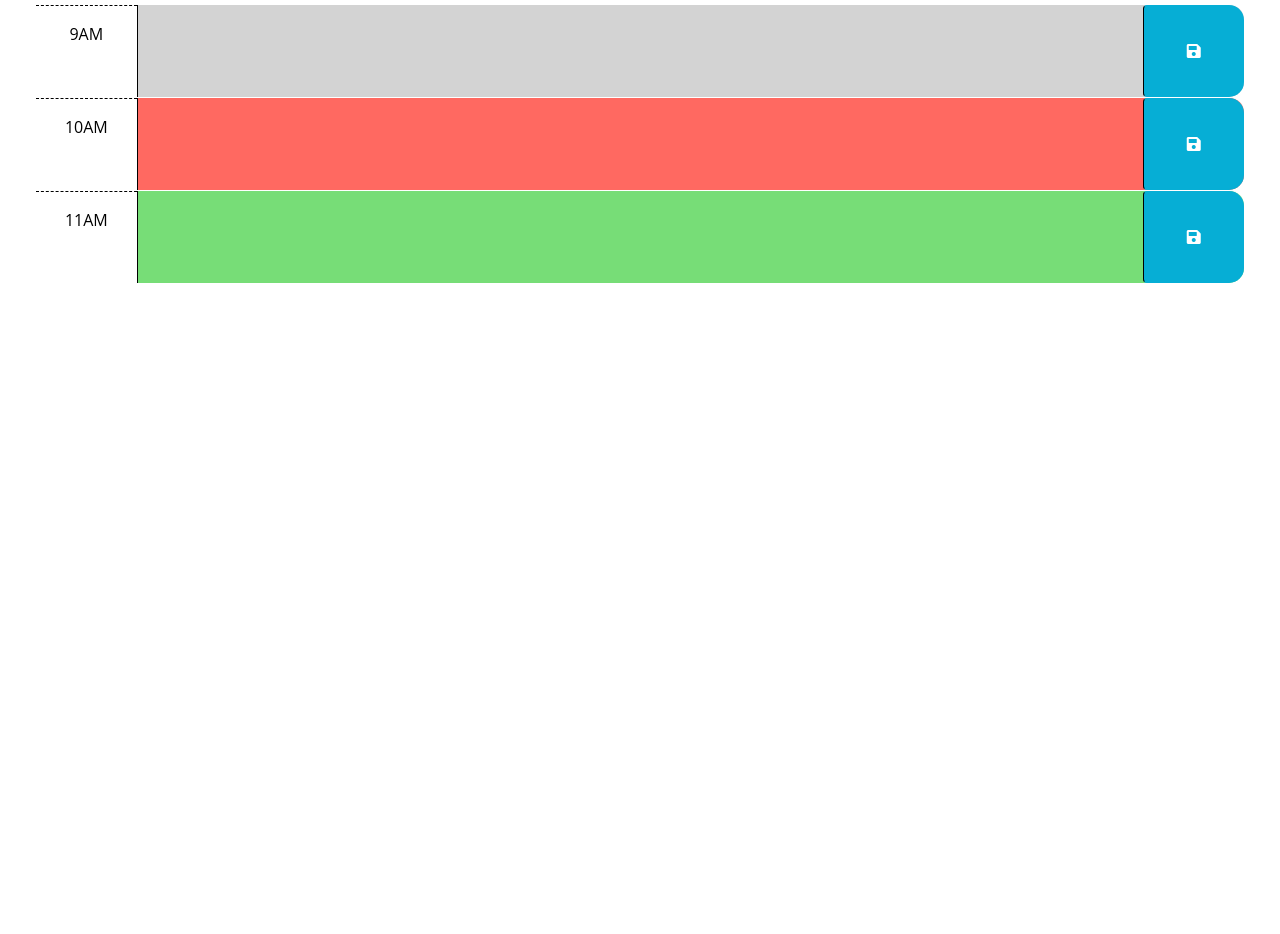
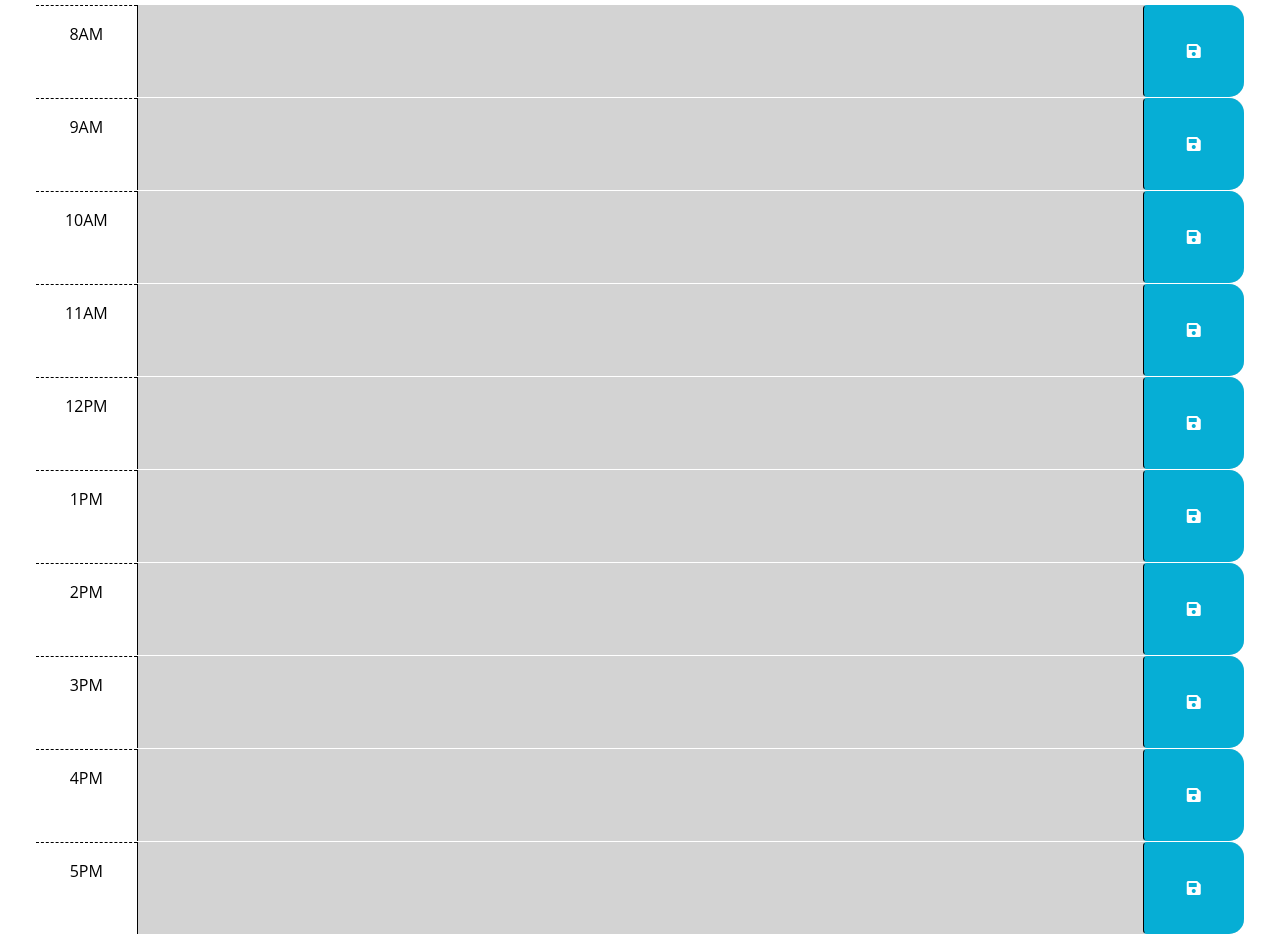
Before and after one commit to annaleebeltran/Sceduler, a plain HTML site: page index.html in a window 1280 px wide. Shown: the part 247-1181 px from the top of the page. Before the commit the page ends 800 px from the top, so only its background shows below. Drawn offline with nearby package versions, Linux system fonts and the light colour scheme; files that its build step writes are made by us from their sources.

Commit message:
Added to js

```diff
--- a/assets/script.js
+++ b/assets/script.js
@@ -1,23 +1,43 @@
-// Wrap all code that interacts with the DOM in a call to jQuery to ensure that
-// the code isn't run until the browser has finished rendering all the elements
-// in the html.
+// Gets current date from Third Party API
+var date = dayjs();
+
 $(function () {
-  // TODO: Add a listener for click events on the save button. This code should
-  // use the id in the containing time-block as a key to save the user input in
-  // local storage. HINT: What does `this` reference in the click listener
-  // function? How can DOM traversal be used to get the "hour-x" id of the
-  // time-block containing the button that was clicked? How might the id be
-  // useful when saving the description in local storage?
+  // This function will get the each class with time-block and compare the time to the time-block id
+  // and will parse the time into the integer
+  $(".time-block").each(function () {
+    var hourblock = parseInt($(this).attr("id").split("hour")[1]);
+
+    // Will change the color of the block if it is past, present, or future
+    if (hourblock < date) {
+      $(this).removeClass("present");
+      $(this).removeClass("future");
+      $(this).addClass("past");
+    }
+    else if (hourblock === date) {
+      $(this).removeClass("future");
+      $(this).removeClass("past");
+      $(this).addClass("present");
+    }
+    else {
+      $(this).removeClass("past");
+      $(this).removeClass("present");
+      $(this).addClass("future");
+
+    }
+  })
   //
-  // TODO: Add code to apply the past, present, or future class to each time
-  // block by comparing the id to the current hour. HINTS: How can the id
-  // attribute of each time-block be used to conditionally add or remove the
-  // past, present, and future classes? How can Day.js be used to get the
-  // current hour in 24-hour time?
-  //
-  // TODO: Add code to get any user input that was saved in localStorage and set
-  // the values of the corresponding textarea elements. HINT: How can the id
-  // attribute of each time-block be used to do this?
-  //
-  // TODO: Add code to display the current date in the header of the page.
+  //This function save the written text into the local storage by the hour block written in
+  $(document).ready(function () {
+    // saveBtn event listener function
+    $(".saveBtn").on("click", function () {
+      // Gets values from j-query
+      var message = $(this).siblings(".description").val();
+      var time = $(this).parent().attr("id");
+      // Saves the text in the local storage
+      localStorage.setItem(time, message);
+    });
+  })
+  // Added code to display the current date on the header of the page
+  $("currentDay").text(date.format('MMM D, YYYY'));
+  console.log(date);
 });
--- a/assets/style.css
+++ b/assets/style.css
@@ -11,6 +11,7 @@ body {
     border-left: 1px solid black;
     padding: 10px;
   }
+
 
   .description {
     white-space: pre-wrap;
--- a/index.html
+++ b/index.html
@@ -20,8 +20,8 @@
       href="https://fonts.googleapis.com/css2?family=Fira+Sans:wght@400;700&display=swap"
       rel="stylesheet"
     />
-    <link rel="stylesheet" href="style.css" />
-    <title>Work Day Scheduler</title>
+    <link rel="stylesheet" href="./assets/style.css" />
+    <title>Scheduler</title>
   </head>
 
   <body>
@@ -31,17 +31,15 @@
       <p id="currentDay" class="lead"></p>
     </header>
     <div class="container-fluid px-5">
-      <!-- Use class for "past", "present", and "future" to apply styles to the
-        time-block divs accordingly. The javascript will need to do this by
-        adding/removing these classes on each div by comparing the hour in the
-        id to the current hour. The html provided below is meant to be an example
-        demonstrating how the css provided can be leveraged to create the
-        desired layout and colors. The html below should be removed or updated
-        in the finished product. Remember to delete this comment once the
-        code is implemented.
-        -->
 
       <!-- Example of a past time block. The "past" class adds a gray background color. -->
+      <div id="hour-8" class="row time-block past">
+        <div class="col-2 col-md-1 hour text-center py-3">8AM</div>
+        <textarea class="col-8 col-md-10 description" rows="3"> </textarea>
+        <button class="btn saveBtn col-2 col-md-1" aria-label="save">
+          <i class="fas fa-save" aria-hidden="true"></i>
+        </button>
+      </div>
       <div id="hour-9" class="row time-block past">
         <div class="col-2 col-md-1 hour text-center py-3">9AM</div>
         <textarea class="col-8 col-md-10 description" rows="3"> </textarea>
@@ -67,13 +65,62 @@
           <i class="fas fa-save" aria-hidden="true"></i>
         </button>
       </div>
+    <!-- Example of a future time block. The "future" class adds a green background color. -->
+    <div id="hour-12" class="row time-block future">
+      <div class="col-2 col-md-1 hour text-center py-3">12PM</div>
+      <textarea class="col-8 col-md-10 description" rows="3"> </textarea>
+      <button class="btn saveBtn col-2 col-md-1" aria-label="save">
+        <i class="fas fa-save" aria-hidden="true"></i>
+      </button>
     </div>
+  <!-- Example of a future time block. The "future" class adds a green background color. -->
+  <div id="hour-13" class="row time-block future">
+    <div class="col-2 col-md-1 hour text-center py-3">1PM</div>
+    <textarea class="col-8 col-md-10 description" rows="3"> </textarea>
+    <button class="btn saveBtn col-2 col-md-1" aria-label="save">
+      <i class="fas fa-save" aria-hidden="true"></i>
+    </button>
+  </div>
+<!-- Example of a future time block. The "future" class adds a green background color. -->
+<div id="hour-14" class="row time-block future">
+  <div class="col-2 col-md-1 hour text-center py-3">2PM</div>
+  <textarea class="col-8 col-md-10 description" rows="3"> </textarea>
+  <button class="btn saveBtn col-2 col-md-1" aria-label="save">
+    <i class="fas fa-save" aria-hidden="true"></i>
+  </button>
+</div>
+<!-- Example of a future time block. The "future" class adds a green background color. -->
+<div id="hour-15" class="row time-block future">
+  <div class="col-2 col-md-1 hour text-center py-3">3PM</div>
+  <textarea class="col-8 col-md-10 description" rows="3"> </textarea>
+  <button class="btn saveBtn col-2 col-md-1" aria-label="save">
+    <i class="fas fa-save" aria-hidden="true"></i>
+  </button>
+</div>
+<!-- Example of a future time block. The "future" class adds a green background color. -->
+<div id="hour-16" class="row time-block future">
+  <div class="col-2 col-md-1 hour text-center py-3">4PM</div>
+  <textarea class="col-8 col-md-10 description" rows="3"> </textarea>
+  <button class="btn saveBtn col-2 col-md-1" aria-label="save">
+    <i class="fas fa-save" aria-hidden="true"></i>
+  </button>
+</div>
+<!-- Example of a future time block. The "future" class adds a green background color. -->
+<div id="hour-17" class="row time-block future">
+  <div class="col-2 col-md-1 hour text-center py-3">5PM</div>
+  <textarea class="col-8 col-md-10 description" rows="3"> </textarea>
+  <button class="btn saveBtn col-2 col-md-1" aria-label="save">
+    <i class="fas fa-save" aria-hidden="true"></i>
+  </button>
+</div>
+
+
 
     <script src="https://cdnjs.cloudflare.com/ajax/libs/jquery/3.2.1/jquery.min.js"></script>
     <script src="https://cdn.jsdelivr.net/npm/dayjs@1.11.3/dayjs.min.js"
     integrity="sha256-iu/zLUB+QgISXBLCW/mcDi/rnf4m4uEDO0wauy76x7U="
     crossorigin="anonymous"></script>
 
-    <script src="script.js"></script>
+    <script src="./assets/script.js"></script>
   </body>
 </html>
```
Also changed, not shown: 1 other file.
